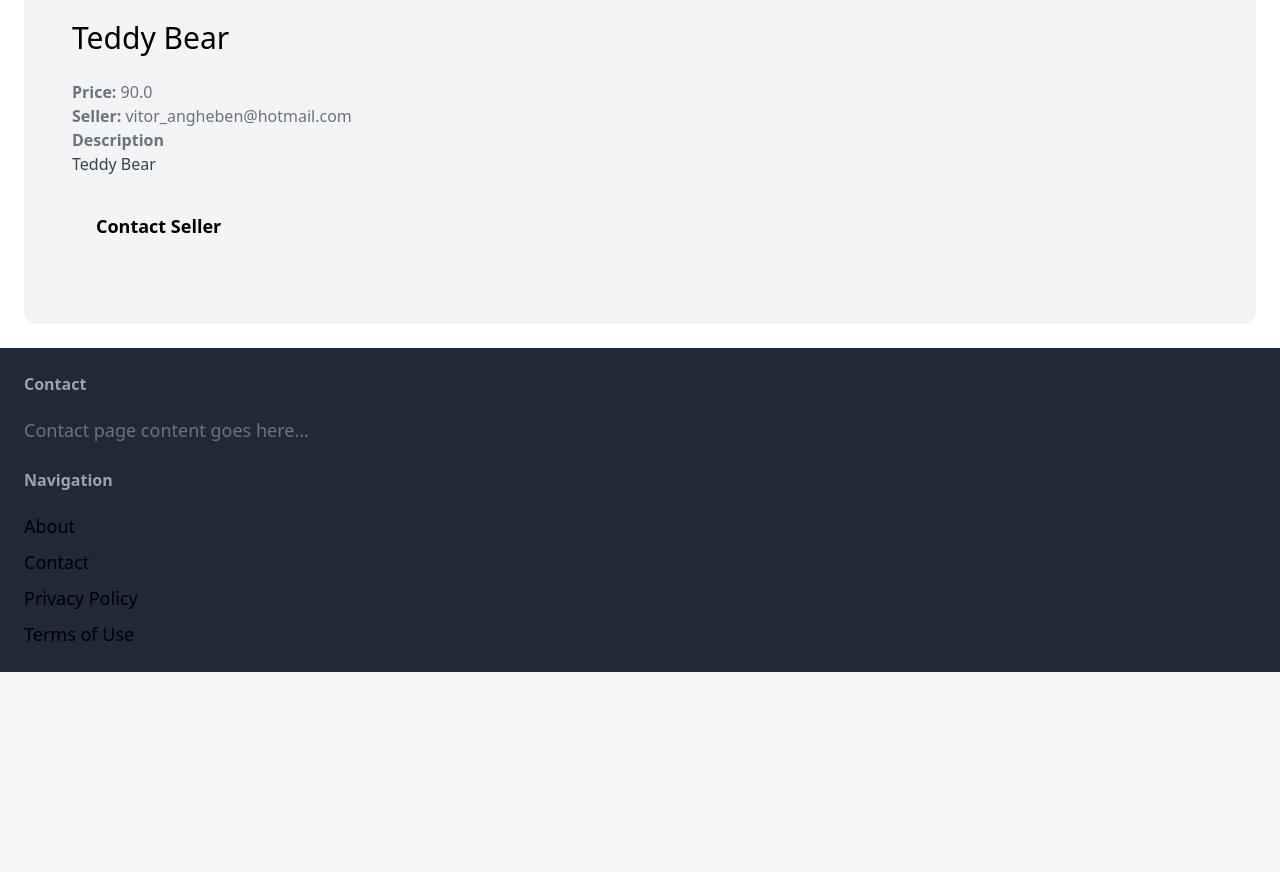
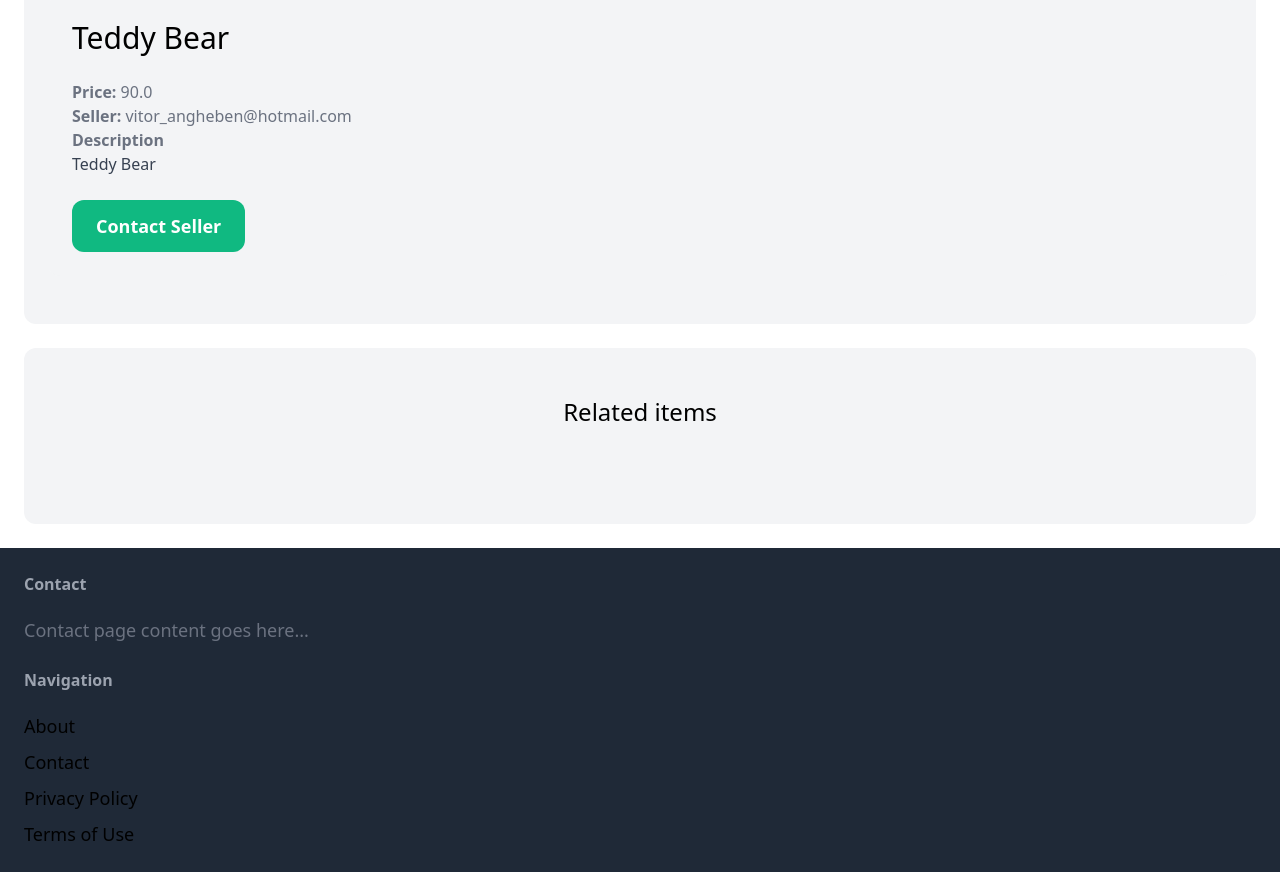
Before and after one commit to angheben/e-commerce, a Django app: a page that uses item/templates/item/detail.html in a window 1280 px wide. Shown: the part 132-1004 px from the top of the page. Before the commit the page ends 804 px from the top, so only its background shows below. Run offline with Django 4.2, Linux system fonts and the light colour scheme; data comes from the database, SQL or seed files in the repository; both versions use the stored data as it was after the commit.

Commit message:
Creating the details page

```diff
--- a/item/models.py
+++ b/item/models.py
@@ -25,8 +25,16 @@ class Item(models.Model):
     name = models.CharField(max_length=255)
     description = models.TextField(blank=True, null=True)
     price = models.FloatField()
-    image = StdImageField('Image', upload_to='media', variations={"thumb": {"width": 225, 'height': 225, 'crop': False},
-                          "large_thumb": {"width": 600, "height": 600, "crop": False}})
+    image = StdImageField('Image', upload_to='media', variations={
+                            "thumb": {"width": 225, 'height': 225, 'crop': False}})
+    large_image = StdImageField(
+        'Large Image',
+        upload_to='media',
+        variations={
+            "large_thumb": {"width": 1600, "height": 1600, "crop": False},
+            # Add more variations if needed
+        }
+    )
     is_sold = models.BooleanField(default=False)
     created_by = models.ForeignKey(User, related_name='items', on_delete=models.CASCADE)
     created_at = models.DateTimeField(auto_now_add=True)
--- a/item/templates/item/detail.html
+++ b/item/templates/item/detail.html
@@ -5,7 +5,7 @@
 {% block content%}
 <div class="mt-8 px-6 py-12 bg-gray-100 rounded-xl">
   <div class="col-span-3">
-    <img src="{{ item.image.large_thumb.url }}" class="rounded-xl" alt="{{ item.name }} Image">
+    <img src="{{ item.large_image.large_thumb.url }}" class="rounded-xl" alt="{{ item.name }} Image">
   </div>
   <div class="col-span-2 p-6 bg-gray-100 rounded-xl">
     <h1 class="mb-6 text-3xl">{{ item.name }}</h1>
@@ -19,9 +19,29 @@
       </p>
     {% endif %}
 
-    <a href="#" class="inline-block mt-6 px-6 py-3 text-lg font-semibold bg-teal-500 text-black rounded-xl hover:bg-teal-700">
+    <a href="#" class="inline-block mt-6 px-6 py-3 text-lg font-semibold bg-green-500 text-white rounded-xl hover:bg-teal-700">
       Contact Seller
     </a>
   </div>
 </div>
+
+<div class="mt-6 px-6 py-12 bg-gray-100 rounded-xl">
+  <h2 class="mb-12 text-2xl text-center">Related items</h2>
+  <div class="grid grid-cols-3 gap-3">
+    {% for related_item in related_items %}
+    <div>
+      <a href="{% url 'item:detail' item.id %}">
+        <div>
+          <img src="{{ item.image.thumb.url }}" alt="Related Item Image">
+        </div>
+        <div class="p-6 bg-white rounded-b-xl">
+          <h2 class="text-2xl">{{ related_item.name }}</h2>
+          <p class="text-gray-500">Price: {{ related_item.price }}</p>
+        </div>
+      </a>
+    </div>
+    {% endfor %}
+  </div>
+</div>
+
 {% endblock %}
--- a/item/views.py
+++ b/item/views.py
@@ -1,6 +1,7 @@
 from django.shortcuts import render, get_object_or_404
 from .models import Item
 from django.views.generic import DetailView
+from django.shortcuts import render, get_object_or_404
 
 
 class ItemDetailView(DetailView):
@@ -9,6 +10,10 @@ class ItemDetailView(DetailView):
     context_object_name = 'item'
 
 
-def item_list(request):
-    items = Item.objects.all()
-    return render(request, 'item_list.html', {'items': items})
+def item_list(request, pk):
+    item = get_object_or_404(Item, pk=pk)
+    related_items = Item.objects.filter(category=item.category, is_sold=False).exclude(pk=pk)[0:3]
+    return render(request, 'item/detail.html', {
+        'item': item,
+        'related_items': related_items,
+    })
```
Also changed, not shown: db.sqlite3.
